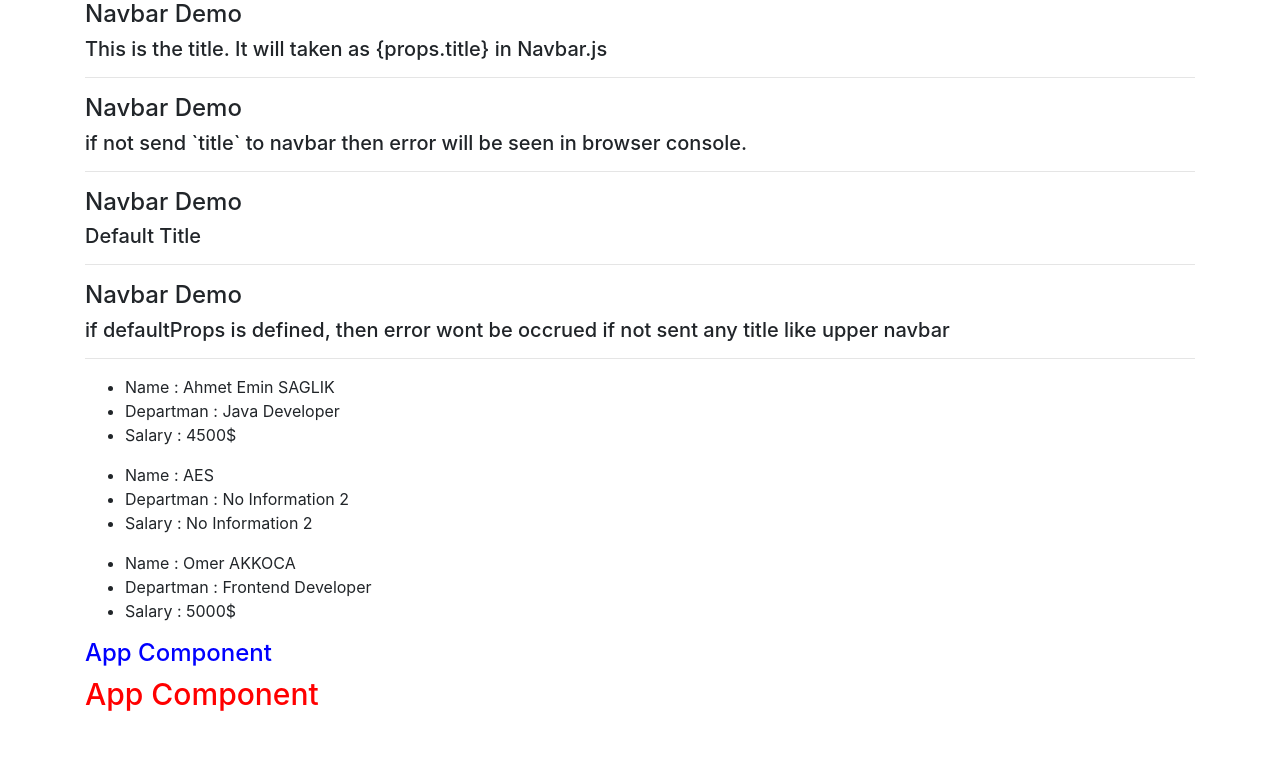
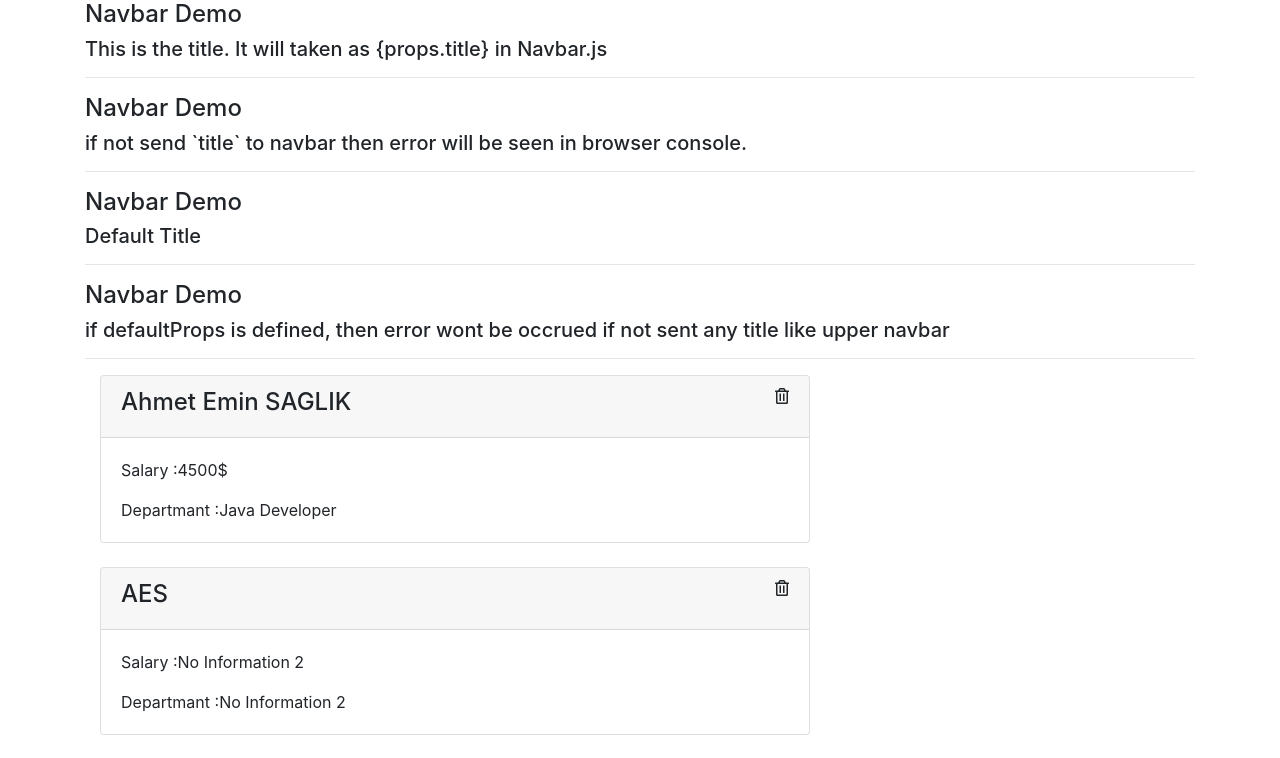
Before and after one commit to AhmetEminSaglik/React-Tutorial, a React (Create React App) app: page / in a window 1280 px wide. Shown: the top 758 px of the page. Built offline with nearby package versions, Linux system fonts and the light colour scheme.

Commit message:
card and icon are used

```diff
--- a/public/index.html
+++ b/public/index.html
@@ -16,6 +16,8 @@
   <!-- Bootstrap -->
   <link rel="stylesheet" href="https://cdn.jsdelivr.net/npm/bootstrap@4.0.0/dist/css/bootstrap.min.css"
     integrity="sha384-Gn5384xqQ1aoWXA+058RXPxPg6fy4IWvTNh0E263XmFcJlSAwiGgFAW/dAiS6JXm" crossorigin="anonymous">
+  <link rel="stylesheet" href="https://use.fontawesome.com/releases/v5.15.4/css/all.css"
+    integrity="sha384-DyZ88mC6Up2uqS4h/KRgHuoeGwBcD4Ng9SiP4dIRy0EXTlnuz47vAwmeGwVChigm" crossorigin="anonymous" />
   <!--
       Notice the use of %PUBLIC_URL% in the tags above.
       It will be replaced with the URL of the `public` folder during the build.
--- a/src/component/User.js
+++ b/src/component/User.js
@@ -6,6 +6,9 @@
   // this is class not function so here the props can be used as this.props
   //Destructing --> this prevents to add prefix for each variable as this.props
 
+  //static defaultProps = {...}
+  // or
+  // User.defaultProps = {...}
   static defaultProps = {
     name: "No Information 2",
     departmant: "No Information 2",
@@ -14,13 +17,25 @@
   render() {
     const { name, departmant, salary } = this.props;
     return (
-      <div>
-        <ul>
-          <li>Name : {name}</li>
-          <li>Departman : {departmant}</li>
-          <li>Salary : {salary}</li>
-        </ul>
+      <div className="col-md-8 mb-4">
+        <div className="card">
+          <div className="card-header d-flex justify-content-between">
+            <h4 className="d-inline">{name}</h4>
+            <i className="far fa-trash-alt" style={{ cursor: "pointer" }}></i>
+          </div>
+          <div className="card-body">
+            <p className="card-text">Salary :{salary}</p>
+            <p className="card-text">Departmant :{departmant}</p>
+          </div>
+        </div>
       </div>
+      // <div>
+      //   <ul>
+      //     <li>Name : {name} <i className="far fa-trash-alt"></i></li>
+      //     <li>Departman : {departmant}</li>
+      //     <li>Salary : {salary}</li>
+      //   </ul>
+      // </div>
     );
   }
 }
```
